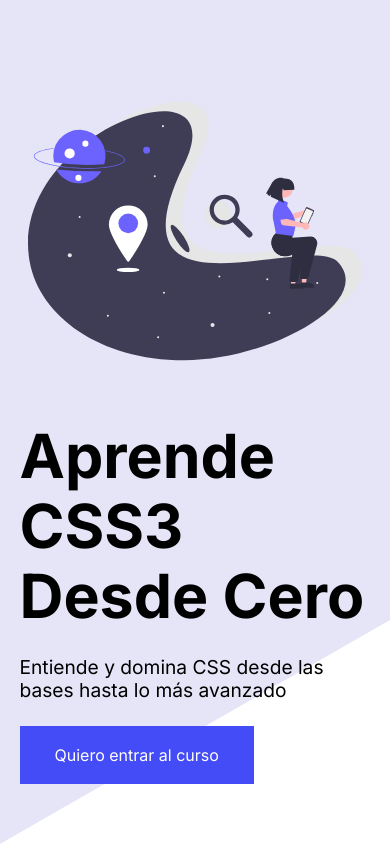
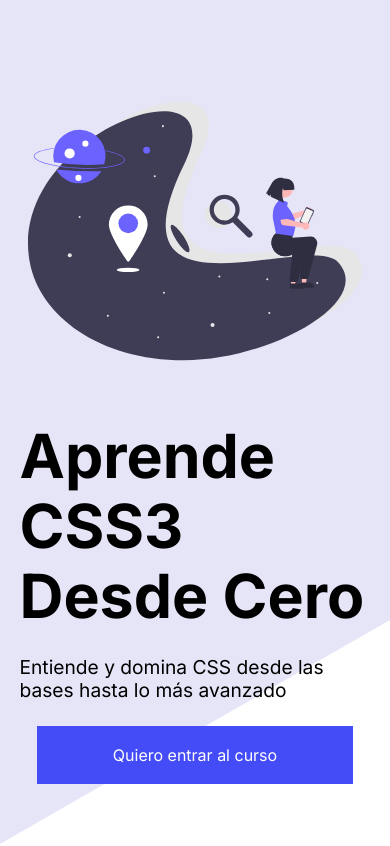
Before and after one commit to MiguDeveloper/web-landing, a plain HTML site: page index.html in a window 390 px wide. Shown: the top 846 px of the page. Drawn offline with Linux system fonts and the light colour scheme.

Commit message:
complete app responsive

```diff
--- a/css/_mixins.scss
+++ b/css/_mixins.scss
@@ -5,7 +5,7 @@ $breakpoint-up: (
 
 //(499, 767)
 $breakpoint-down: (
-  'small': '31.1875',
+  'small': '31.1875em',
   'medium': '47.9375em',
 );
 
```
Also changed, not shown: css/style.css.
